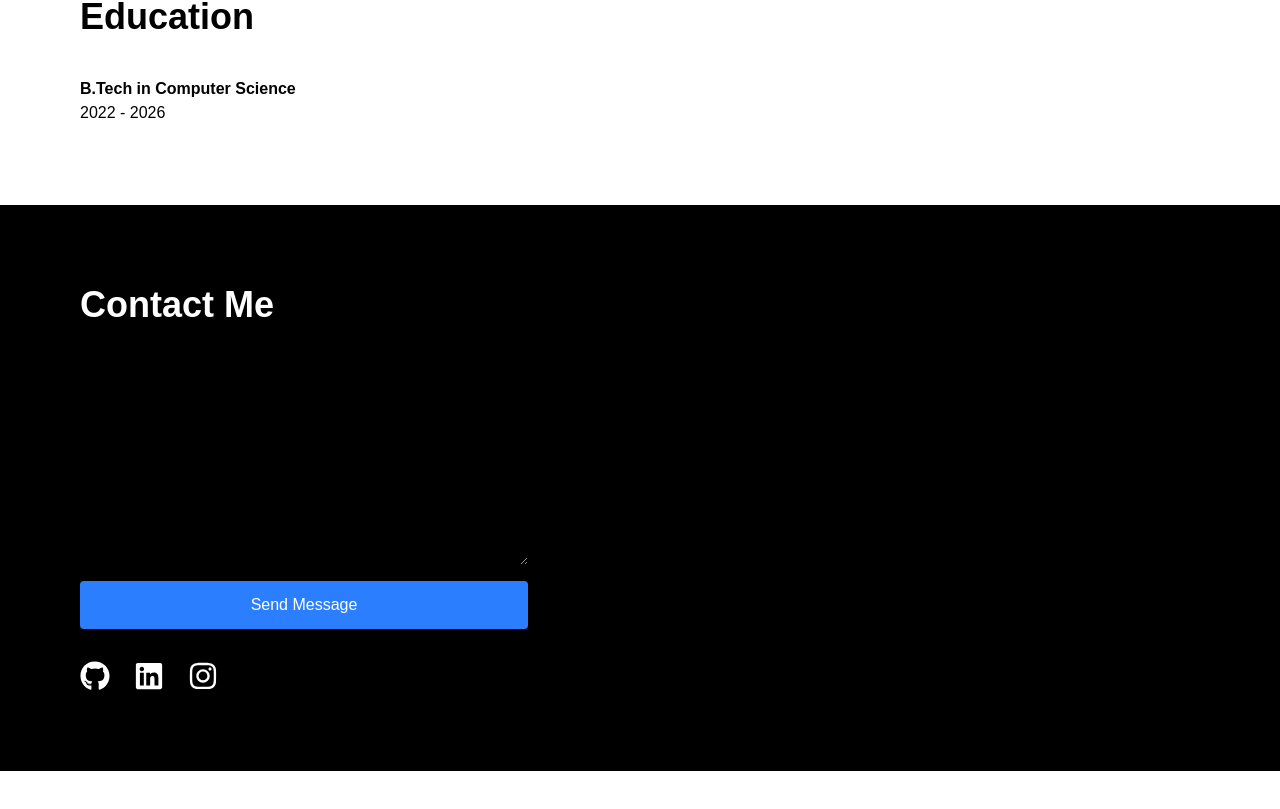
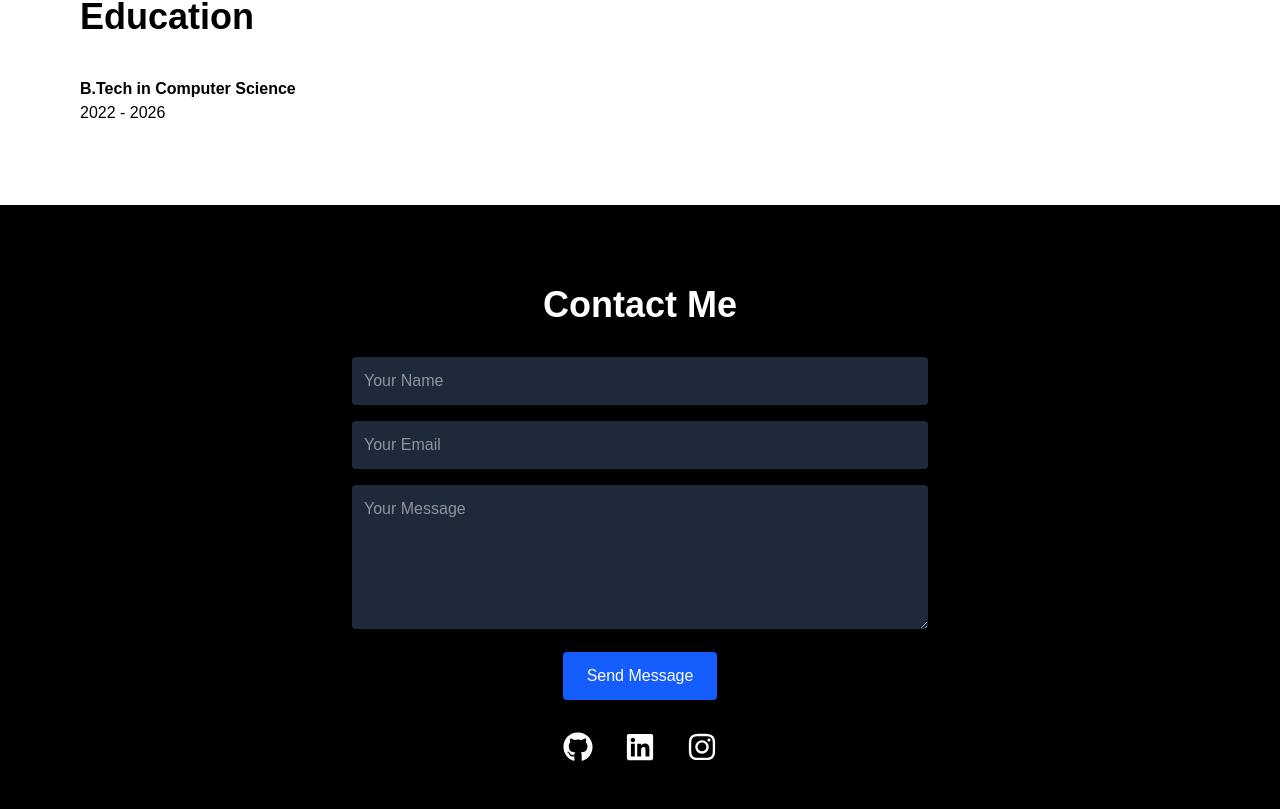
Before and after one commit to nikhithapammi20-star/suyash-portfolio, a Next.js app: page / in a window 1280 px wide. Shown: the part 2945-3754 px from the top of the page. Before the commit the page ends 3716 px from the top, so only its background shows below. Built offline with nearby package versions, Linux system fonts and the light colour scheme.

Commit message:
updated social links

```diff
--- a/components/Contact.tsx
+++ b/components/Contact.tsx
@@ -1,39 +1,94 @@
+"use client";
+
+import { useRef, useState } from "react";
+import emailjs from "@emailjs/browser";
 import { FaGithub, FaLinkedin, FaInstagram } from "react-icons/fa";
 
 export default function Contact() {
+  const form = useRef<HTMLFormElement>(null);
+  const [status, setStatus] = useState("");
+
+  const sendEmail = (e: React.FormEvent) => {
+    e.preventDefault();
+
+    if (!form.current) return;
+
+    emailjs
+      .sendForm(
+        "service_rizyiz4",
+        "template_cz4b96n",
+        form.current,
+        "MxvdjO2DONd5335pc"
+      )
+      .then(
+        () => {
+          setStatus("Message sent successfully!");
+          form.current?.reset();
+        },
+        () => {
+          setStatus("Failed to send message.");
+        }
+      );
+  };
+
   return (
-    <section id="contact" className="p-20 bg-black text-white">
-      <h2 className="text-4xl font-bold mb-10">Contact Me</h2>
+    <section
+      id="contact"
+      className="py-20 px-6 bg-black text-white text-center"
+    >
+      <h2 className="text-4xl font-bold mb-8">Contact Me</h2>
 
-      <form className="flex flex-col gap-4 max-w-md">
+      <form
+        ref={form}
+        onSubmit={sendEmail}
+        className="max-w-xl mx-auto space-y-4"
+      >
         <input
           type="text"
-          placeholder="Name"
-          className="p-3 rounded text-black"
+          name="name"
+          placeholder="Your Name"
+          required
+          className="w-full p-3 rounded bg-gray-800"
         />
 
         <input
           type="email"
-          placeholder="Email"
-          className="p-3 rounded text-black"
+          name="email"
+          placeholder="Your Email"
+          required
+          className="w-full p-3 rounded bg-gray-800"
         />
 
         <textarea
-          placeholder="Message"
-          className="p-3 rounded text-black"
+          name="message"
+          placeholder="Your Message"
+          required
+          rows={5}
+          className="w-full p-3 rounded bg-gray-800"
         ></textarea>
 
-        <button className="bg-blue-500 p-3 rounded">
+        <button
+          type="submit"
+          className="px-6 py-3 bg-blue-600 rounded hover:bg-blue-700"
+        >
           Send Message
         </button>
       </form>
 
-      <div className="flex gap-6 mt-8 text-3xl">
-        <a href="https://github.com/nikhithapammi20-star/suyash-portfolio" target="_blank">
+      {status && <p className="mt-4">{status}</p>}
+
+      <div className="flex justify-center gap-8 mt-8 text-3xl">
+        <a
+          href="https://github.com/nikhithapammi20-star"
+          target="_blank"
+        >
           <FaGithub />
         </a>
 
-        <a href="https://linkedin.com/in/nikhitha-reddy-27a16337b" target="_blank">
+        <a
+          href="https://linkedin.com/in/nikhitha-reddy-27a16337"
+          target="_blank"
+        >
           <FaLinkedin />
         </a>
 
--- a/package.json
+++ b/package.json
@@ -9,6 +9,7 @@
     "lint": "eslint"
   },
   "dependencies": {
+    "@emailjs/browser": "^4.4.1",
     "framer-motion": "^12.42.0",
     "next": "16.2.9",
     "next-themes": "^0.4.6",
```
Also changed, not shown: 1 other file (tests, documents, lock files or other folders).
